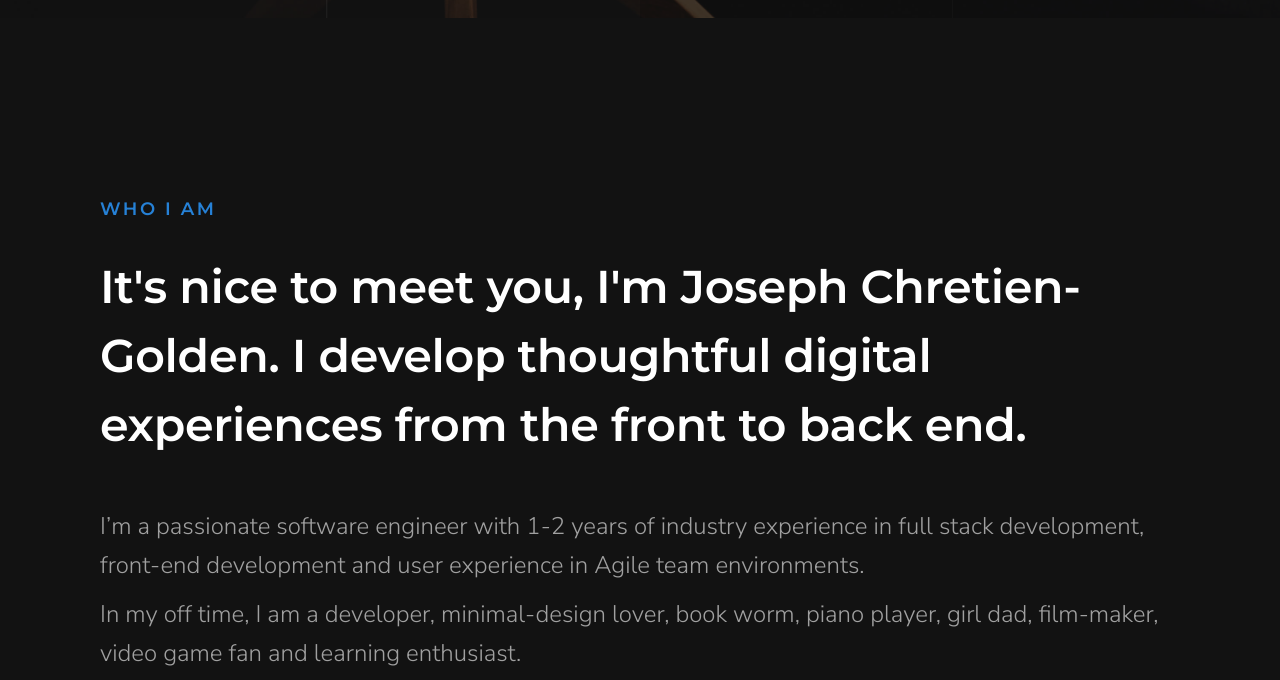
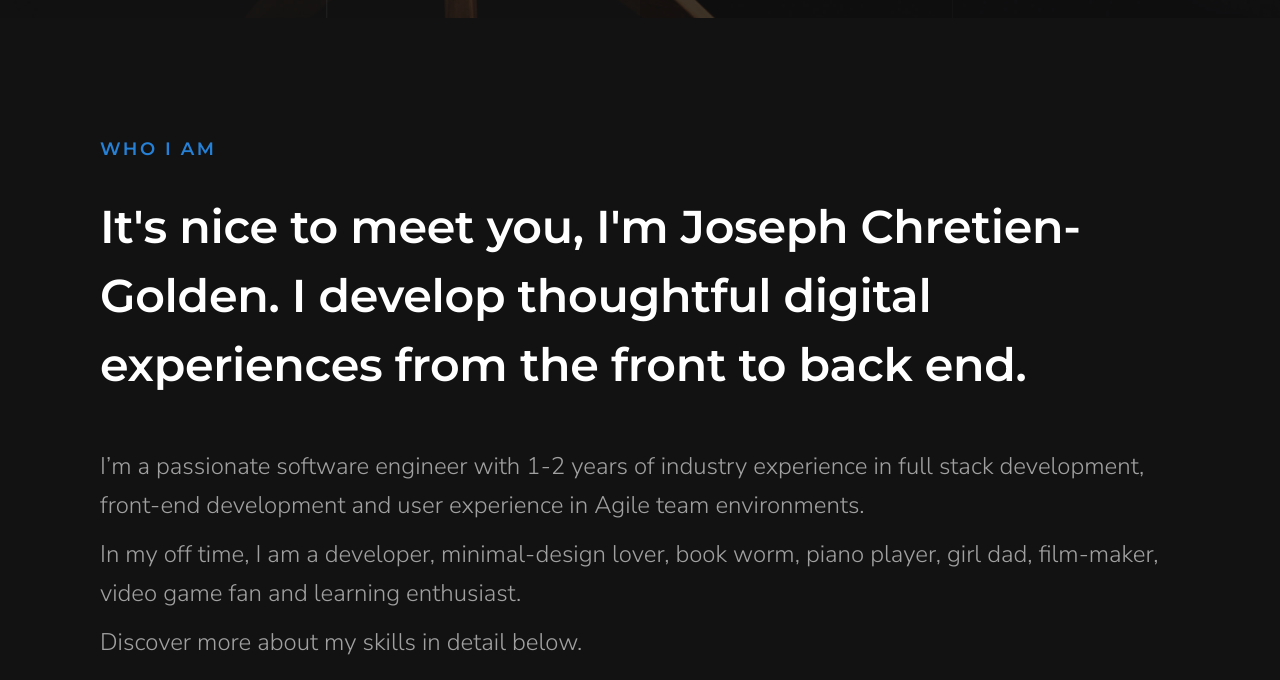
Before and after one commit to JGolden25/potfolio2, a plain HTML site: page y/index.html in a window 1280 px wide. Shown: the part 782-1462 px from the top of the page. Drawn offline with nearby package versions, Linux system fonts and the light colour scheme; files whose address does not match are found by name; a web font is replaced by a local one.

Commit message:
padding updates

```diff
--- a/y/css/main.css
+++ b/y/css/main.css
@@ -2744,8 +2744,8 @@ html.no-csstransitions .home-content__main {
  *
  * ------------------------------------------------------------------- */
 .s-about {
-  padding-top: 18rem;
-  padding-bottom: 18rem;
+  padding-top: 12rem;
+  padding-bottom: 8rem;
   background-color: #121212;
   position: relative;
 }
--- a/y/index.html
+++ b/y/index.html
@@ -171,7 +171,7 @@
 
     <!-- about
     ================================================== -->
-    <section id="about" class="s-about target-section" style="padding-bottom: 0px;">
+    <section id="about" class="s-about target-section">
 
         <div class="row section-header bit-narrow" data-aos="fade-up">
             <div class="col-full">
```
